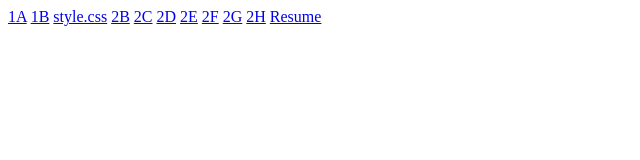
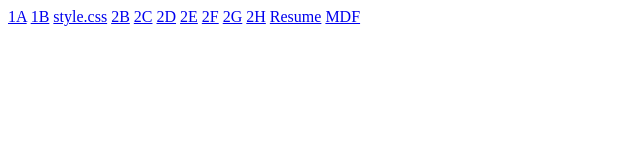
Before and after one commit to drewberglan-lang/drew, a plain HTML site: page index.html in a window 1280 px wide. Shown: the full height of the page, 0-640 px from the left. Drawn offline with Linux system fonts and the light colour scheme.

Commit message:
Add files via upload

```diff
--- a/index.html
+++ b/index.html
@@ -15,5 +15,6 @@
 <a href="2g.html">2G</a>
 <a href="2h.html">2H</a>
 <a href="resume.html">Resume</a>
+<a href="mdtf.html">MDF</a>
 </body>
 </html>
```
